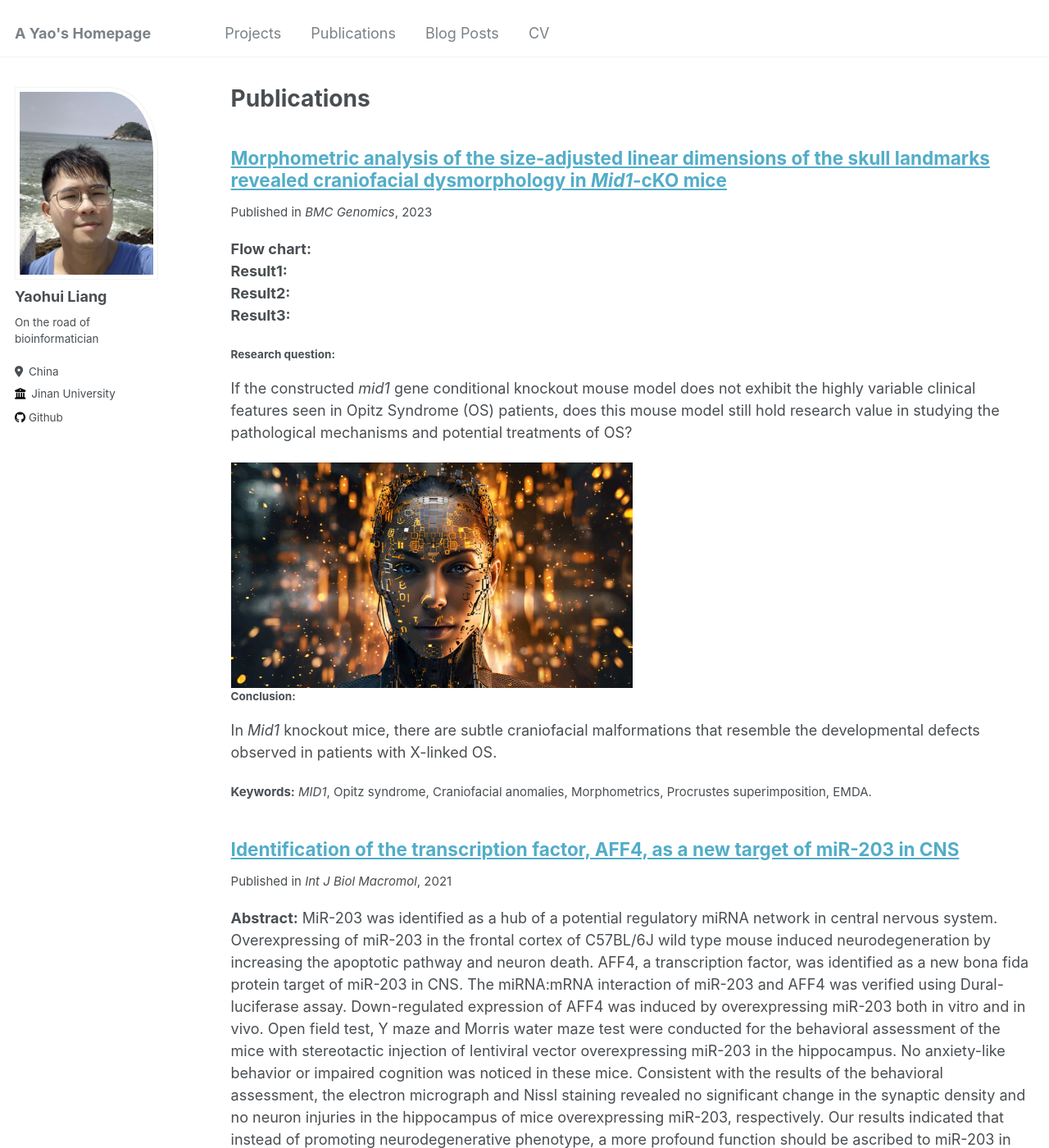
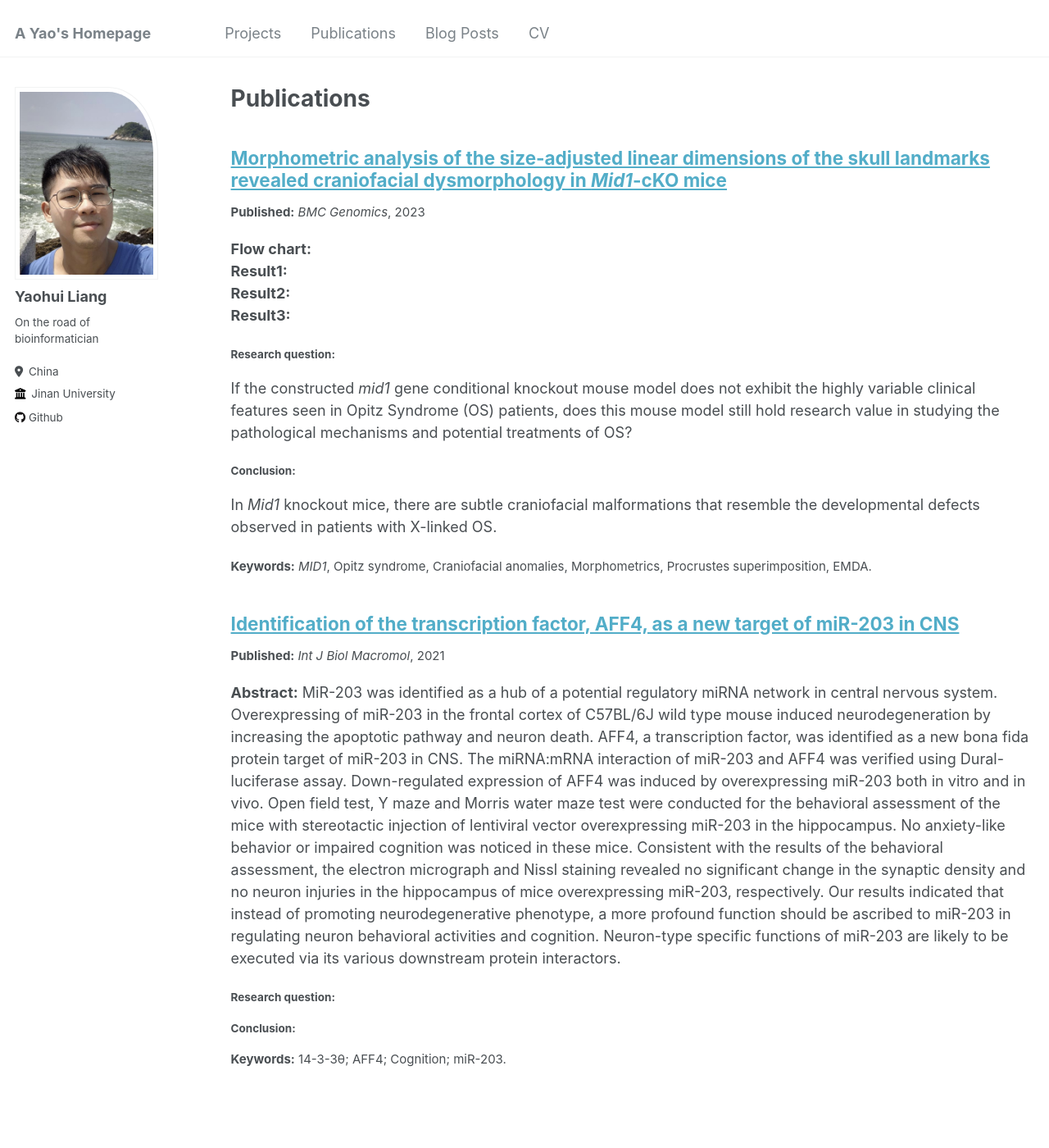
Before and after one commit to Stupid1Fish/Academic-Pages, a Jekyll site: the page built from _pages/publications.md, in a window 1280 px wide and 1400 px high. Shown: the whole window at 82% size. Built offline with Jekyll 4.4.1, drawn with Linux system fonts in a browser that asks for light colours.

Commit message:
Update archive-single.html

```diff
--- a/_includes/archive-single.html
+++ b/_includes/archive-single.html
@@ -42,7 +42,7 @@
         {% elsif post.collection == 'projects' %}
           <p style="font-size: smaller">Project Start Date: {{ post.start_date | default: "1900-01-01" | date: "%B %Y" }} </p>
         {% elsif post.collection == 'publications' %}
-          <p style="font-size: smaller">Published in <i>{{ post.venue }}</i>, {{ post.date | default: "1900-01-01" | date: "%Y" }} </p>
+          <p style="font-size: smaller"><b>Published:</b> <i>{{ post.venue }}</i>, {{ post.date | default: "1900-01-01" | date: "%Y" }} </p>
         {% elsif post.date %}
          <p class="page__date"><strong><i class="fa fa-fw fa-calendar" aria-hidden="true"></i> {{ site.data.ui-text[site.locale].date_label | default: "Published:" }}</strong> <time datetime="{{ post.date | default: "1900-01-01" | date_to_xmlschema }}">{{ post.date | default: "1900-01-01" | date: "%B %d, %Y" }}</time></p>
         {% endif %}
@@ -58,7 +58,7 @@
     {% endif %}
 
     {% if post.collection == 'publications' %}
-      <img src="{{ post.image_path }}" alt="Paper Image" style="width:50%; height:auto;float:middle">
+
       <p class="archive__item-excerpt" itemprop="description"><b>Conclusion:</b> {{ post.conclusion | markdownify }}</p>
       <p style="font-size: smaller"><b>Keywords:</b> {{ post.keywords }}</p>
     {% endif %}
```
